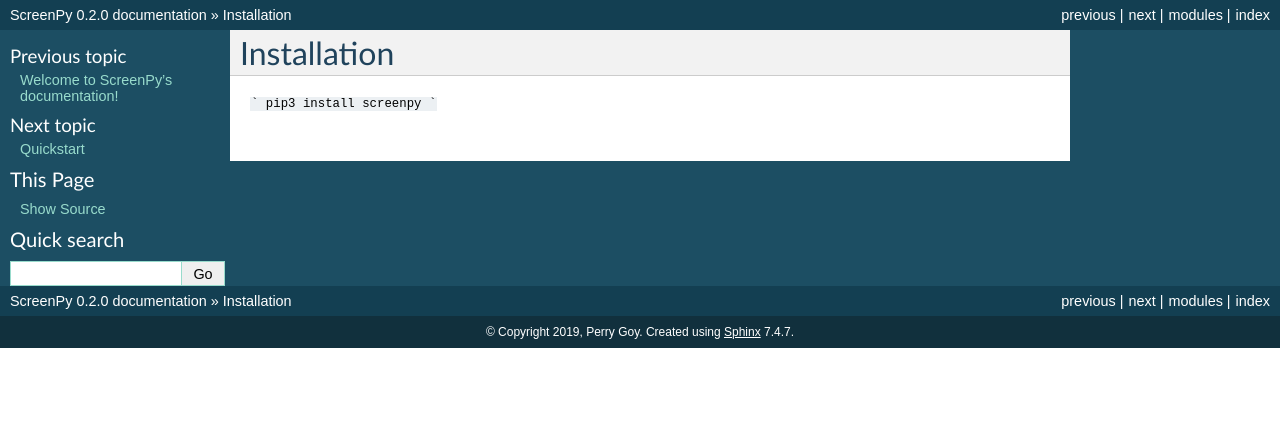
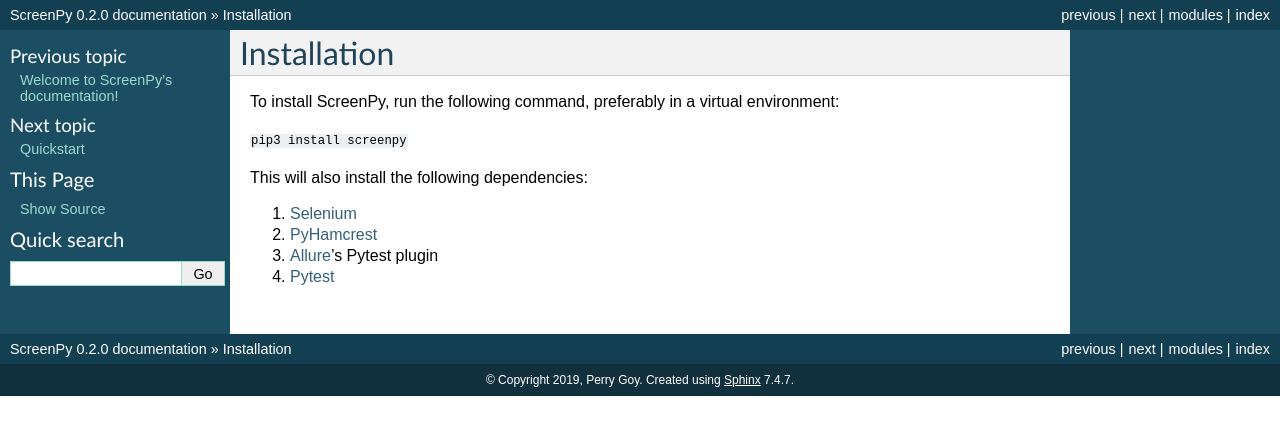
Before and after one commit to ScreenPyHQ/screenpy, a Sphinx documentation site: the page built from docs/installation.rst, in a window 1280 px wide. Shown: the top 435 px of the page. Built offline with Sphinx 7.4.7, drawn with Linux system fonts in a browser that asks for light colours.

Commit message:
fix small issues with documentation.

````diff
--- a/docs/conf.py
+++ b/docs/conf.py
@@ -82,6 +82,7 @@
 .. |BrowseTheWeb.forget| replace:: :meth:`~screenpy.abilities.browse_the_web.BrowseTheWeb.forget`
 
 .. .. Actions
+.. |Action| replace:: :ref:`actions`
 .. |Click| replace:: :class:`~screenpy.actions.click.Click`
 .. |Click.on| replace:: :meth:`~screenpy.actions.click.Click.on`
 .. |Click.on_the| replace:: :meth:`~screenpy.actions.click.Click.on_the`
@@ -116,6 +117,8 @@
 .. |Text.of_all| replace:: :meth:`~screenpy.questions.text.Text.of_all`
 .. |Text.asked_by| replace:: :meth:`~screenpy.questions.text.Text.asked_by`
 .. |Selected| replace:: :class:`~screenpy.questions.selected.Selected`
+.. |Selected.option_from| replace:: :class:`~screenpy.questions.selected.Selected.option_from`
+.. |Selected.options_from| replace:: :class:`~screenpy.questions.selected.Selected.option_from`
 .. |Selected.answered_by| replace:: :class:`~screenpy.questions.selected.Selected.answered_by`
 
 .. .. Resolutions
@@ -124,6 +127,7 @@
 
 .. External references
 .. .. Selenium
+.. |Selenium| replace:: `Selenium <https://selenium-python.readthedocs.io/>`__
 .. |WebDriver| replace:: `WebDriver <https://seleniumhq.github.io/selenium/docs/api/py/api.html>`__
 .. |WebElement| replace:: `WebElement <https://seleniumhq.github.io/selenium/docs/api/py/webdriver_remote/selenium.webdriver.remote.webelement.html#module-selenium.webdriver.remote.webelement>`__
 .. |Keys| replace:: `Keys <https://seleniumhq.github.io/selenium/docs/api/py/webdriver/selenium.webdriver.common.keys.html#module-selenium.webdriver.common.keys>`__
@@ -134,6 +138,9 @@
 
 .. .. Allure
 .. |Allure| replace:: `Allure <https://docs.qameta.io/allure/>`__
+
+.. .. Pytst
+.. |Pytest| replace:: `Pytest <https://docs.pytest.org/en/latest/>`__
 """
 
 # The master toctree document.
--- a/docs/installation.rst
+++ b/docs/installation.rst
@@ -3,6 +3,13 @@
 Installation
 ============
 
-```
-pip3 install screenpy
-```
+To install ScreenPy, run the following command, preferably in a virtual environment:
+
+``pip3 install screenpy``
+
+This will also install the following dependencies:
+
+1. |Selenium|
+2. |PyHamcrest|
+3. |Allure|'s Pytest plugin
+4. |Pytest|
--- a/docs/module/actors.rst
+++ b/docs/module/actors.rst
@@ -60,6 +60,5 @@
 Actor Class
 -----------
 
-.. module:: screenpy.actor
-.. autoclass:: Actor
+.. autoclass:: screenpy.actor.Actor
     :members:
--- a/docs/module/resolutions.rst
+++ b/docs/module/resolutions.rst
@@ -35,29 +35,25 @@
 ContainsTheText
 ^^^^^^^^^^^^^^^
 
-.. automodule:: screenpy.resolutions.contains_the_text
+.. module:: screenpy.resolutions
 .. autoclass:: ContainsTheText
 
 Empty
 ^^^^^
 
-.. automodule:: screenpy.resolutions.empty
 .. autoclass:: Empty
 
 IsEqualTo
 ^^^^^^^^^
 
-.. automodule:: screenpy.resolutions.is_equal_to
 .. autoclass:: IsEqualTo
 
 IsNot
 ^^^^^
 
-.. automodule:: screenpy.resolutions.is_not
 .. autoclass:: IsNot
 
 ReadsExactly
 ^^^^^^^^^^^^
 
-.. automodule:: screenpy.resolutions.reads_exactly
 .. autoclass:: ReadsExactly
````
Also changed, not shown: 1 other file.
